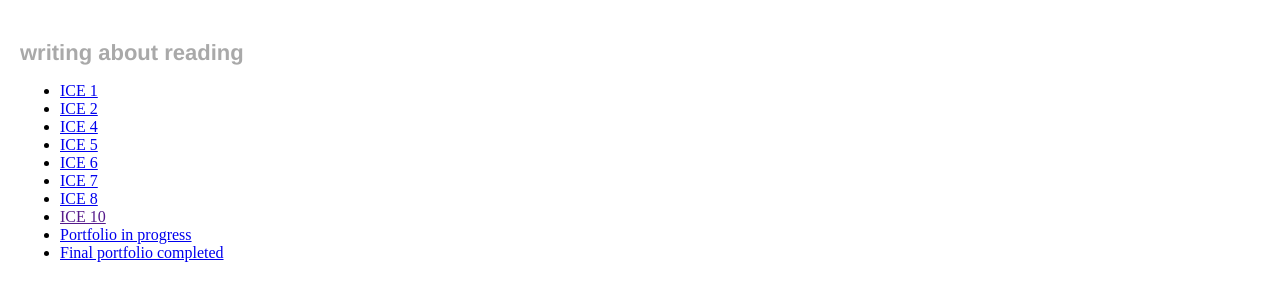
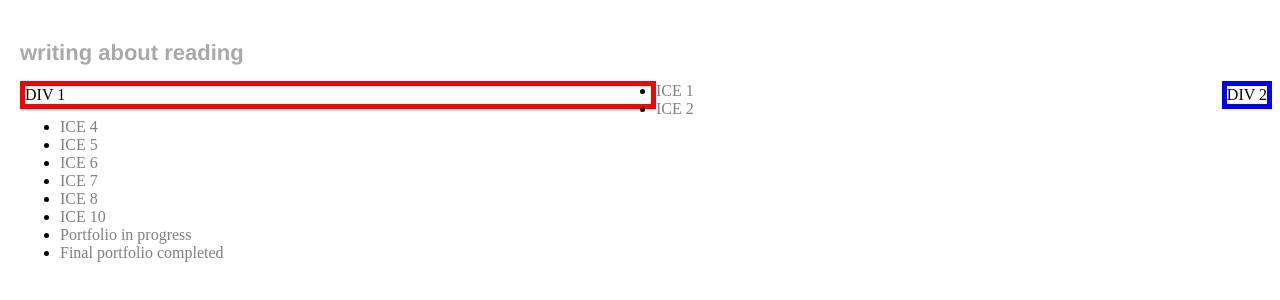
Before and after one commit to madnowicki/madnowicki.github.io, a plain HTML site: page index.html in a window 1280 px wide. Drawn offline with Linux system fonts and the light colour scheme.

Commit message:
intense changes

```diff
--- a/index.html
+++ b/index.html
@@ -13,21 +13,34 @@
 			font-size: 22px;
 			color:darkgray;
 		}
+		.si339 {
+			color:gray;
+			text-decoration: none;
+		}
+
 	</style>
 </head>
 <body>
 	<h1>writing about reading</h1>
-	<ul>
-		<li><a href="ICEHTML/index.html">ICE 1</a></li>
-		<li><a href="ICECSS/ICE-CSS/icecss.html">ICE 2</a></li>
-		<li><a href="ICERESPONSIVE/index.html">ICE 4</a></li>
-		<li><a href="ICEPOSITIONING/index.html">ICE 5</a></li>
-		<li><a href="ICEJS/challenge1.html">ICE 6</a></li>
-		<li><a href="ICEJQ/challenge1.html">ICE 7</a></li>
-		<li><a href="PurchaseForm/purchaseForm2.html">ICE 8</a></li>
-		<li><a href="">ICE 10</a></li>
-		<li><a href="portfolio/folio2.html">Portfolio in progress</a></li>
-		<li><a href="final_portfolio/portfolio.html">Final portfolio completed</a></li>
-	</ul>
+	<div style="float:left; width:50%; border: 5px solid red;">
+		DIV 1
+	</div>
+	<div style="float:right; width 50%; border: 5px solid blue;">
+		DIV 2
+	</div>
+	<div>
+		<ul style="font-size: 10; color: ">
+			<li><a class="si339" href="ICEHTML/index.html">ICE 1</a></li>
+			<li><a class="si339" href="ICECSS/ICE-CSS/icecss.html">ICE 2</a></li>
+			<li><a class="si339" href="ICERESPONSIVE/index.html">ICE 4</a></li>
+			<li><a class="si339" href="ICEPOSITIONING/index.html">ICE 5</a></li>
+			<li><a class="si339" href="ICEJS/challenge1.html">ICE 6</a></li>
+			<li><a class="si339" href="ICEJQ/challenge1.html">ICE 7</a></li>
+			<li><a class="si339" href="PurchaseForm/purchaseForm2.html">ICE 8</a></li>
+			<li><a class="si339" href="">ICE 10</a></li>
+			<li><a class="si339" href="portfolio/folio2.html">Portfolio in progress</a></li>
+			<li><a class="si339" href="final_portfolio/portfolio.html">Final portfolio completed</a></li>
+		</ul>
+	</div>
 </body>
 </html>
```
